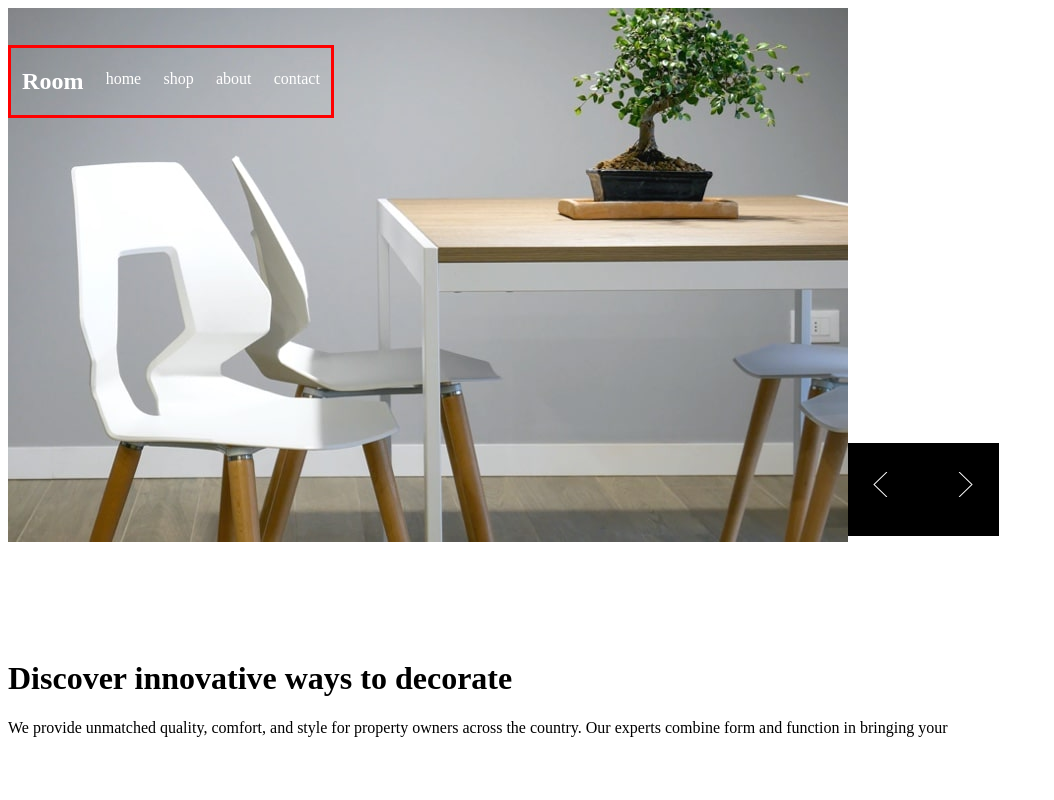
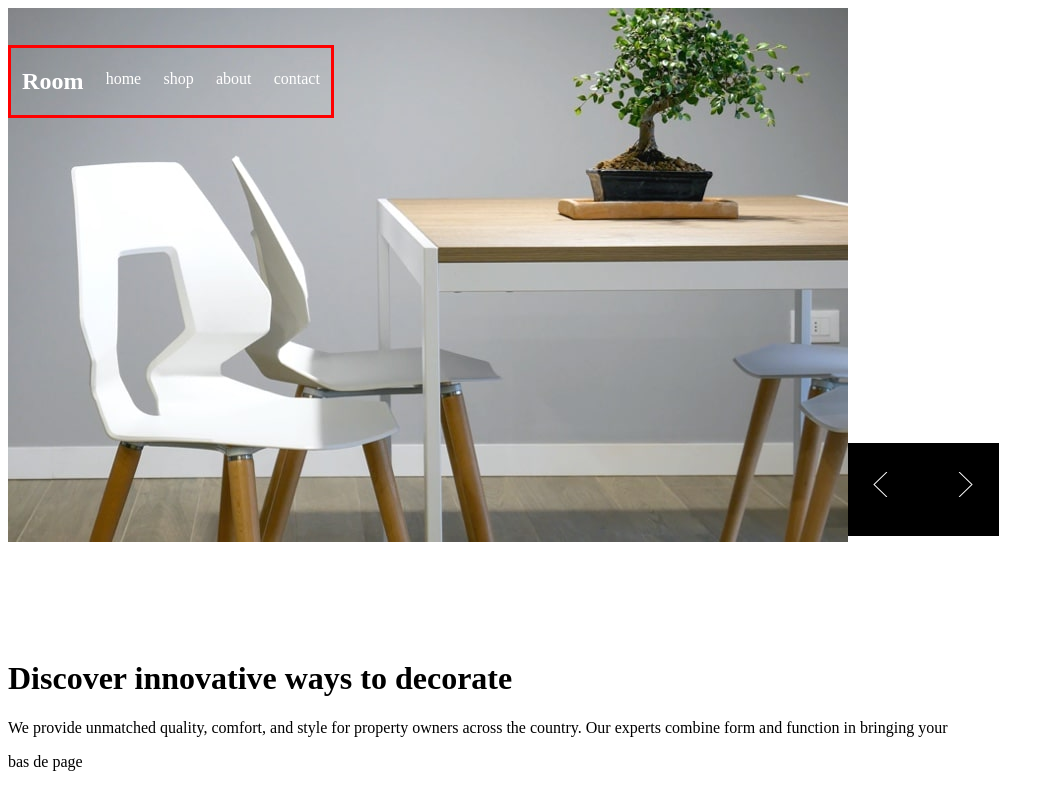
Before and after one commit to Meowht/room, a plain HTML site: page index.html in a window 1280 px wide. Shown: the whole page, without its empty margins (0-1054 px from the left). Drawn offline with Linux system fonts and the light colour scheme.

Commit message:
bas de page

```diff
--- a/index.html
+++ b/index.html
@@ -35,6 +35,7 @@
 </p>
 
     </div>
+    <section class="bas de page">bas de page</section>
 </body>
 
 </html>
```
